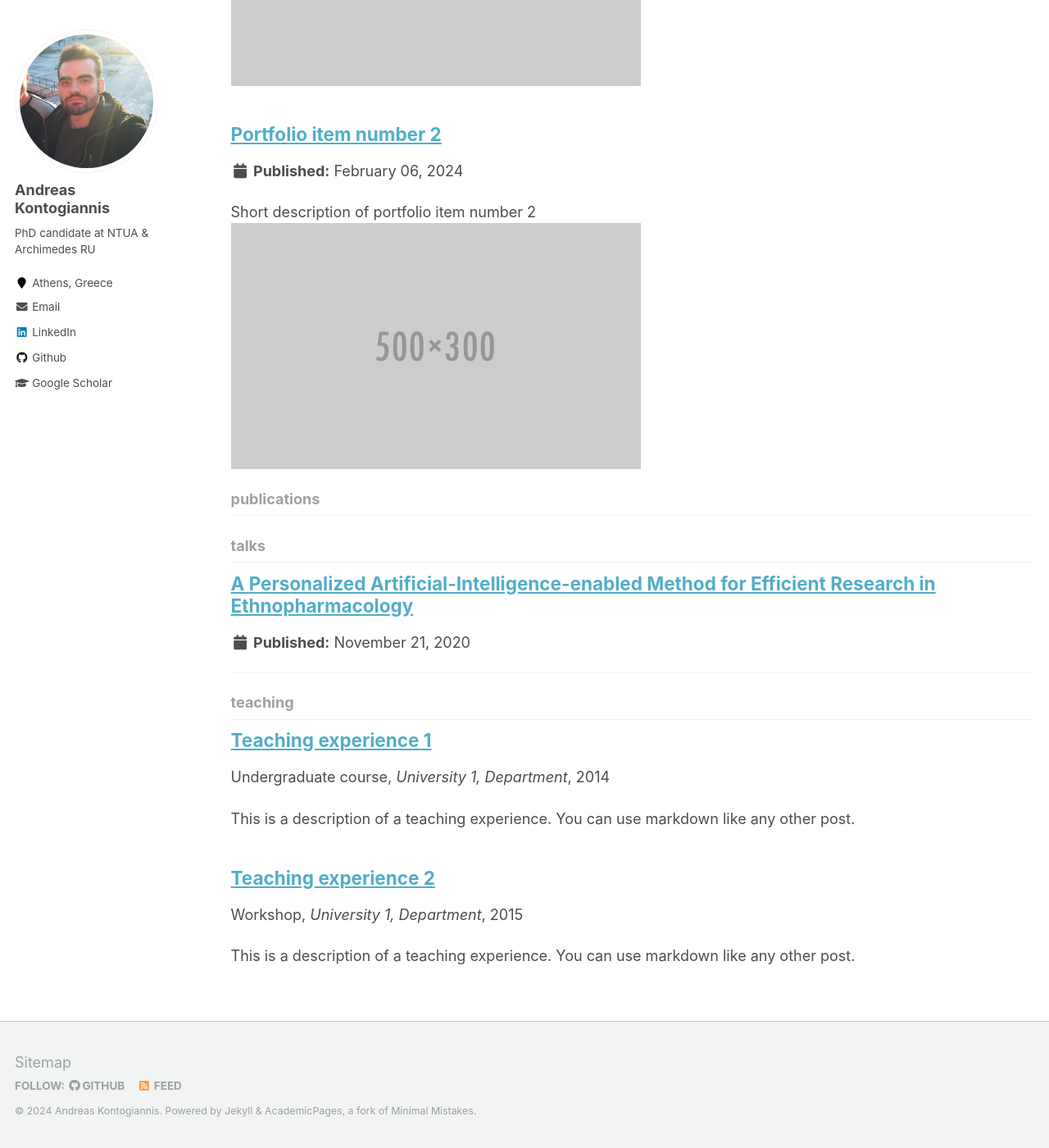
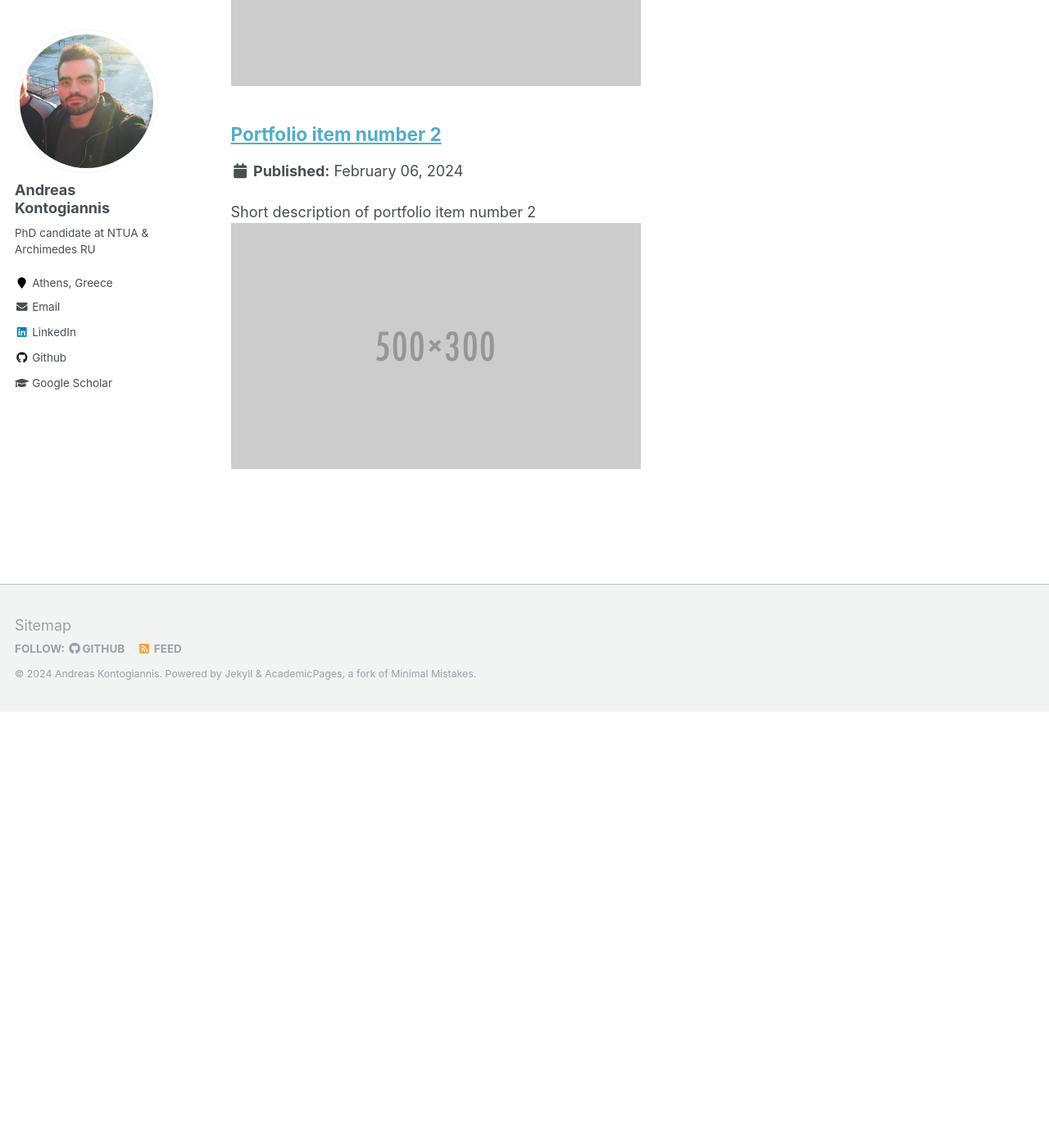
Before and after one commit to ddaedalus/ddaedalus.github.io, a Jekyll site: the page built from _pages/collection-archive.html, in a window 1280 px wide and 1400 px high, scrolled down 532 px. Shown: the whole window at 82% size. Built offline with Jekyll 4.4.1, drawn with Linux system fonts in a browser that asks for light colours; part of the change alters nothing that is shown.

Commit message:
Update _config.yml

```diff
--- a/_config.yml
+++ b/_config.yml
@@ -177,18 +177,18 @@ kramdown:
 
 # Collections
 collections:
-  teaching:
-    output: true
-    permalink: /:collection/:path/
-  publications:
-    output: true
-    permalink: /:collection/:path/
+  # teaching:
+  #   output: true
+  #   permalink: /:collection/:path/
+  # publications:
+  #   output: true
+  #   permalink: /:collection/:path/
   portfolio:
     output: true
     permalink: /:collection/:path/
-  talks:
-    output: true
-    permalink: /:collection/:path/
+  # talks:
+  #   output: true
+  #   permalink: /:collection/:path/
 
 
 # Defaults
```
